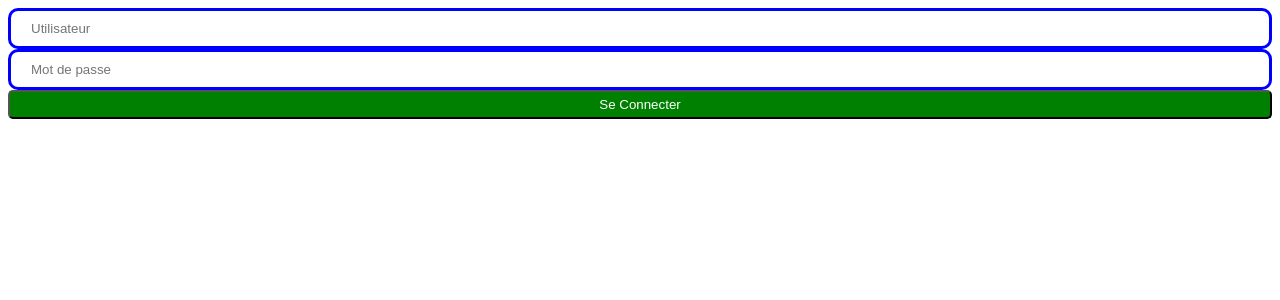
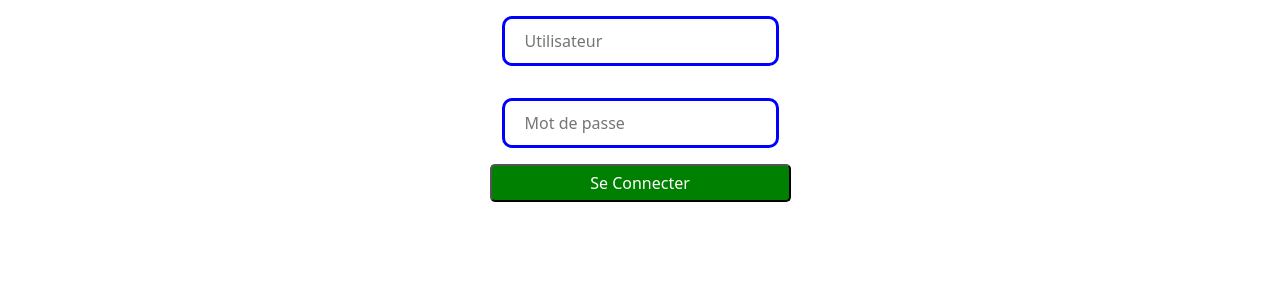
Before and after one commit to yayab42/Django_cours, a Django app: page / in a window 1280 px wide. Shown: the top 300 px of the page. Run offline with Django 3.2, Linux system fonts and the light colour scheme.

Commit message:
Add base with header and footer, bootstrap

```diff
--- a/rdv/forms.py
+++ b/rdv/forms.py
@@ -1,9 +1,12 @@
-from django.forms import ModelForm
+from django.forms import ModelForm, DateInput
 from rdv.models import Rdv
+from django import forms
 
 
 # Create the form class.
 class RdvForm(ModelForm):
+    date: forms.DateTimeField(widget=forms.DateTimeInput)
+
     class Meta:
         model = Rdv
         fields = ['date', 'doctor', 'type', 'duration']
--- a/rdv/static/rdv/style.css
+++ b/rdv/static/rdv/style.css
@@ -33,4 +33,12 @@ form{
 
 .form-control{
     margin: 10px 0;
+    border: none;
 }
+
+.flex-login{
+    display: flex;
+    flex-direction: column;
+    justify-content: center;
+    align-items: center;
+}
--- /dev/null
+++ b/rdv/templates/rdv/base.html
@@ -0,0 +1,51 @@
+<!DOCTYPE html>
+
+{% load static %}
+
+<html xmlns="http://www.w3.org/1999/html">
+<head id="header">
+    <meta charset="utf-8">
+    <meta http-equiv="x-ua-compatible" content="ie=edge">
+    <meta name="viewport" content="width=device-width, initial-scale=1.0">
+    <link href="https://cdn.jsdelivr.net/npm/bootstrap@5.0.2/dist/css/bootstrap.min.css" rel="stylesheet" integrity="sha384-EVSTQN3/azprG1Anm3QDgpJLIm9Nao0Yz1ztcQTwFspd3yD65VohhpuuCOmLASjC" crossorigin="anonymous">
+    <title>GEOQUEST</title>
+    <link rel="shortcut icon" href="">
+    <link rel="stylesheet" type="text/css" href="{% static 'rdv/style.css' %}">
+
+</head>
+
+<body>
+
+
+<header>
+
+</header>
+
+
+
+    {% block content %}
+    {% endblock content %}
+
+</body>
+
+<footer>
+
+</footer>
+
+{% block scripts %}
+    <script
+        src="https://code.jquery.com/jquery-3.5.1.slim.min.js"
+        integrity="sha256-4+XzXVhsDmqanXGHaHvgh1gMQKX40OUvDEBTu8JcmNs="
+        crossorigin="anonymous">
+    </script>
+
+    <script src="https://cdn.jsdelivr.net/npm/bootstrap@5.0.2/dist/js/bootstrap.bundle.min.js"
+            integrity="sha384-MrcW6ZMFYlzcLA8Nl+NtUVF0sA7MsXsP1UyJoMp4YLEuNSfAP+JcXn/tWtIaxVXM"
+            crossorigin="anonymous">
+
+    </script>
+
+
+{% endblock scripts %}
+
+</html>
--- a/rdv/templates/registration/login.html
+++ b/rdv/templates/registration/login.html
@@ -1,10 +1,20 @@
+{% extends "rdv/base.html" %}
+
+{% block content %}
 {% load static %}
 
-<link rel="stylesheet" type="text/css" href="{% static 'rdv/style.css' %}">
+<div class="flex-login">
+    <form method="post"  role="form" action="/">
+        {% csrf_token %}
+        <div class="form-control">
+            <input type="text" name="username" placeholder="Utilisateur">
+        </div>
+        <div class="form-control">
+            <input type="password" name="password" placeholder="Mot de passe">
+        </div>
+        <button type="submit" value="login" >Se Connecter</button>
+    </form>
+</div>
 
-<form method="post"  role="form" action="/">
-{% csrf_token %}
-<input type="text" name="username" placeholder="Utilisateur">
-<input type="password" name="password" placeholder="Mot de passe">
-<button type="submit" value="login" >Se Connecter</button>
-</form>
+
+{% endblock content %}
```
Also changed, not shown: rdv/templates/rdv/approved.html (+8 -0 lines), rdv/templates/rdv/index.html (+5 -2 lines).
